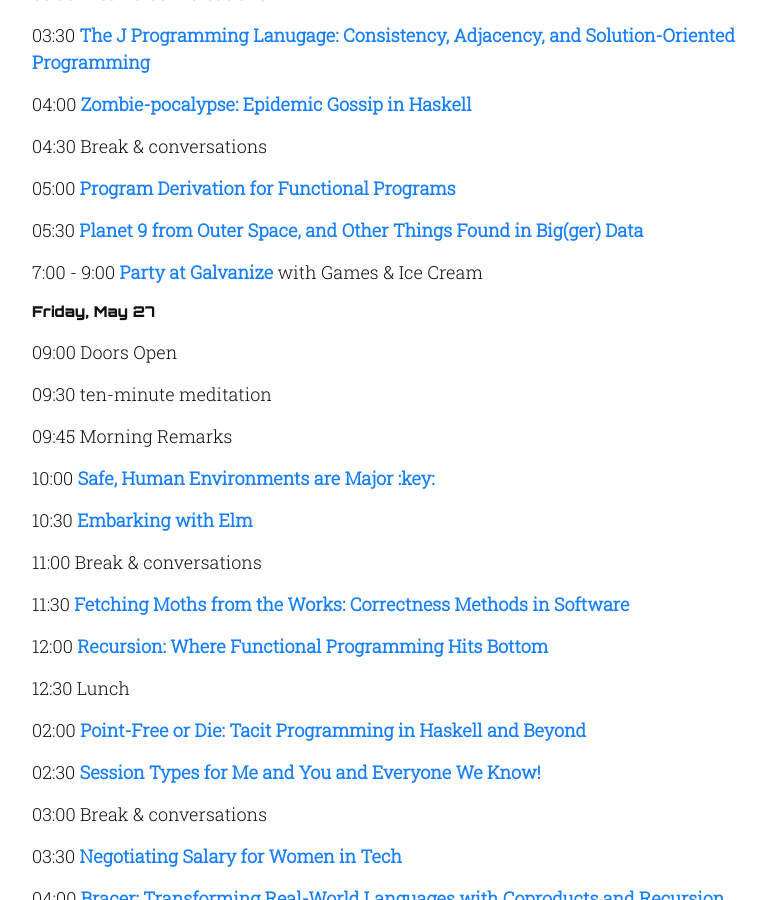
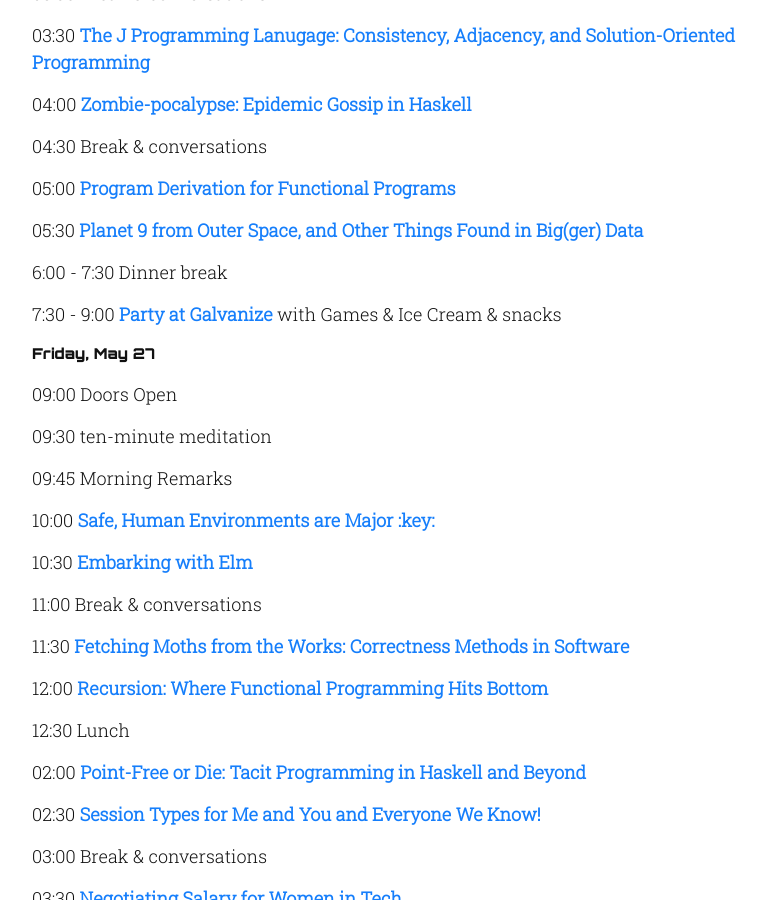
Before and after one commit to maitria/moonconf.org, a Jekyll site: the page built from schedule.html, in a window 1280 px wide and 900 px high, scrolled down 1056 px. Shown: the whole window, without its empty margins (253-1018 px from the left). Built offline with Jekyll 4.4.1, drawn with Linux system fonts in a browser that asks for light colours.

Commit message:
Add dinner to schedule.

```diff
--- a/_includes/schedule-content.html
+++ b/_includes/schedule-content.html
@@ -23,7 +23,8 @@
     <p>04:30 Break & conversations</p>
     <p>05:00 <a href="/#program-derivation">Program Derivation for Functional Programs</a></p>
     <p>05:30 <a href="/#planet-9">Planet 9 from Outer Space, and Other Things Found in Big(ger) Data</a></p>
-    <p>7:00 - 9:00 <a href="party">Party at Galvanize</a> with Games & Ice Cream</p>
+    <p>6:00 - 7:30 Dinner break</p>
+    <p>7:30 - 9:00 <a href="party">Party at Galvanize</a> with Games &amp; Ice Cream &amp; snacks</p>
     <h5>Friday, May 27</h5>
     <p>09:00 Doors Open</p>
     <p>09:30 ten-minute meditation</p>
```
